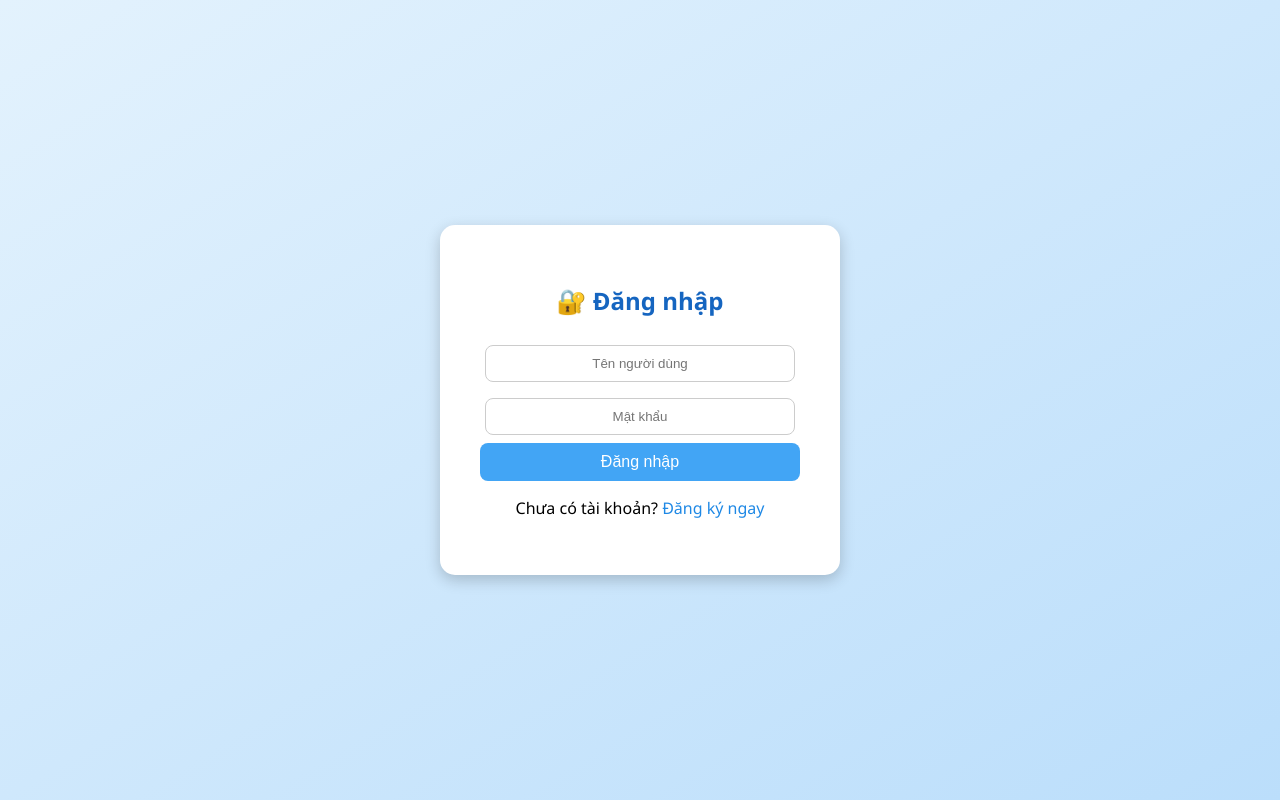
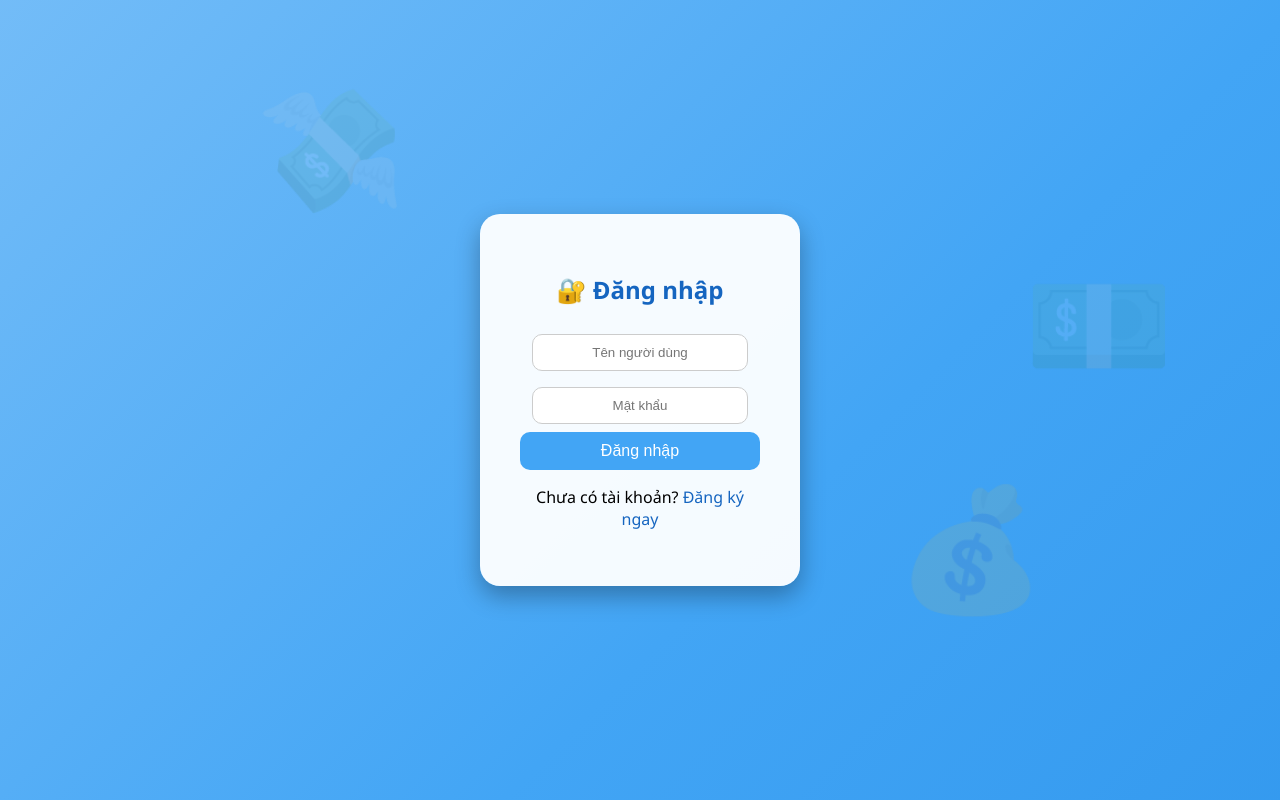
Before and after one commit to dongminhtamlop62-sketch/web_tinh_tien_vn_tamRstudio, a Flask app: page /login in a window 1280 px wide. Run offline with Flask 3, Linux system fonts and the light colour scheme.

Commit message:
Update login.html

```diff
--- a/templates/login.html
+++ b/templates/login.html
@@ -5,63 +5,105 @@
 <meta name="viewport" content="width=device-width, initial-scale=1.0">
 <title>Đăng nhập</title>
 <style>
+    * {
+        box-sizing: border-box;
+    }
     body {
+        margin: 0;
         font-family: 'Segoe UI', sans-serif;
-        background: linear-gradient(to bottom right, #e3f2fd, #bbdefb);
+        height: 100vh;
         display: flex;
         align-items: center;
         justify-content: center;
-        height: 100vh;
-        margin: 0;
+        background: linear-gradient(135deg, #90caf9, #42a5f5, #1e88e5);
+        background-size: 200% 200%;
+        animation: gradientMove 6s ease infinite;
+        overflow: hidden;
     }
+    @keyframes gradientMove {
+        0% { background-position: 0% 50%; }
+        50% { background-position: 100% 50%; }
+        100% { background-position: 0% 50%; }
+    }
+
+    /* 💸 icon nền */
+    .money-bg {
+        position: absolute;
+        font-size: 120px;
+        color: rgba(255,255,255,0.1);
+        animation: float 10s ease-in-out infinite;
+    }
+    .money-bg:nth-child(1) { top: 10%; left: 20%; animation-delay: 0s; }
+    .money-bg:nth-child(2) { top: 60%; left: 70%; animation-delay: 3s; }
+    .money-bg:nth-child(3) { top: 30%; left: 80%; animation-delay: 6s; }
+
+    @keyframes float {
+        0%, 100% { transform: translateY(0); }
+        50% { transform: translateY(-20px); }
+    }
+
     .login-box {
-        background: white;
+        background: rgba(255,255,255,0.95);
         padding: 40px;
-        border-radius: 15px;
-        box-shadow: 0 5px 15px rgba(0,0,0,0.2);
+        border-radius: 20px;
+        box-shadow: 0 10px 25px rgba(0,0,0,0.3);
+        width: 320px;
         text-align: center;
-        width: 320px;
+        z-index: 1;
     }
+
     h2 {
         color: #1565c0;
         margin-bottom: 20px;
     }
+
     input {
         width: 90%;
         padding: 10px;
         margin: 8px 0;
-        border-radius: 8px;
+        border-radius: 10px;
         border: 1px solid #ccc;
         text-align: center;
     }
+
     input:focus {
         border-color: #42a5f5;
+        box-shadow: 0 0 8px #90caf9;
         outline: none;
-        box-shadow: 0 0 5px #90caf9;
     }
+
     button {
         background: #42a5f5;
         color: white;
         border: none;
-        border-radius: 8px;
+        border-radius: 10px;
         padding: 10px 20px;
         cursor: pointer;
         width: 100%;
         font-size: 16px;
+        transition: background 0.3s;
     }
+
     button:hover {
         background: #1e88e5;
     }
+
     a {
+        color: #1565c0;
         text-decoration: none;
-        color: #1e88e5;
     }
+
     a:hover {
         text-decoration: underline;
     }
 </style>
 </head>
 <body>
+    <!-- Nền bay 💸 -->
+    <div class="money-bg">💸</div>
+    <div class="money-bg">💰</div>
+    <div class="money-bg">💵</div>
+
     <div class="login-box">
         <h2>🔐 Đăng nhập</h2>
         <form method="POST">
```
